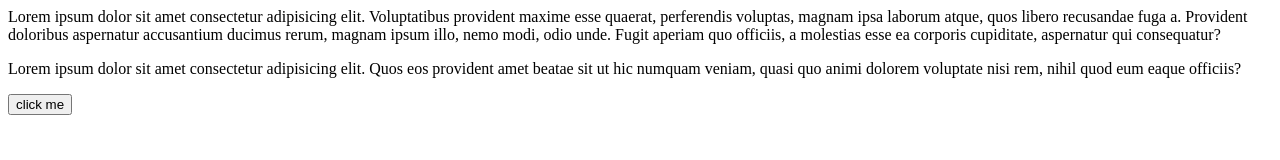
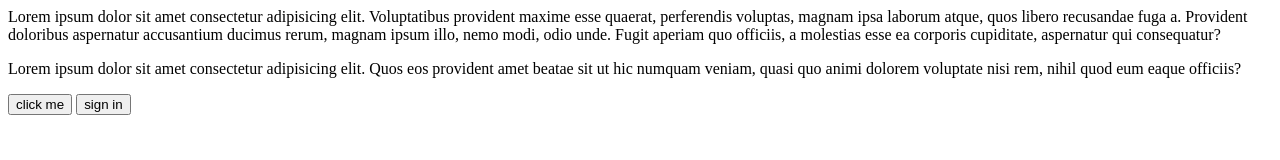
Before and after one commit to Devendra-009/check, a plain HTML site: page index.html in a window 1280 px wide. Drawn offline with Linux system fonts and the light colour scheme.

Commit message:
add sign in

```diff
--- a/index.html
+++ b/index.html
@@ -19,5 +19,6 @@
       voluptate nisi rem, nihil quod eum eaque officiis?
     </p>
     <button>click me</button>
+    <button>sign in</button>
   </body>
 </html>
```
